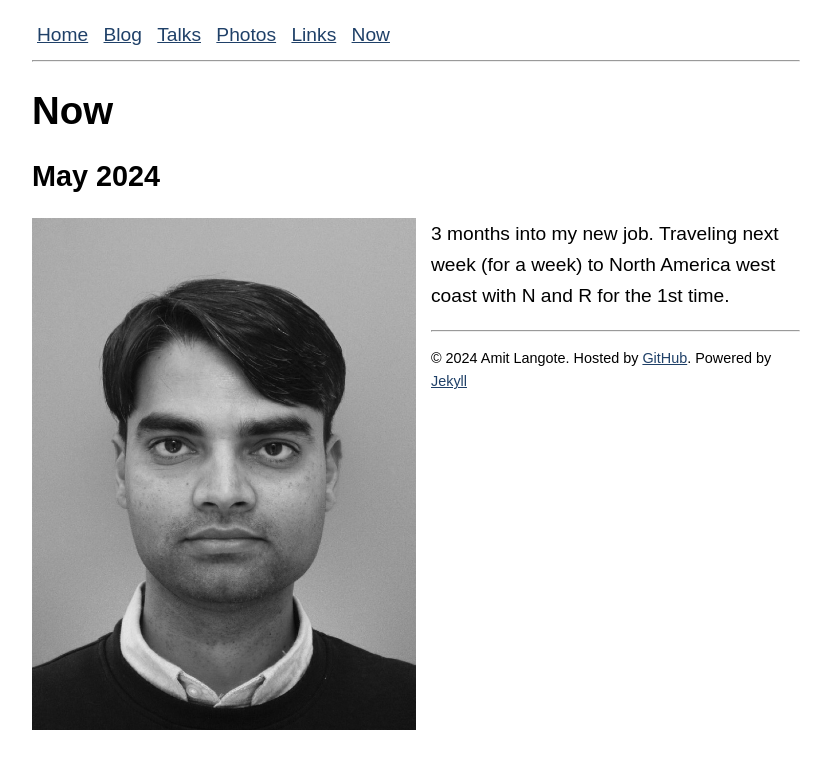
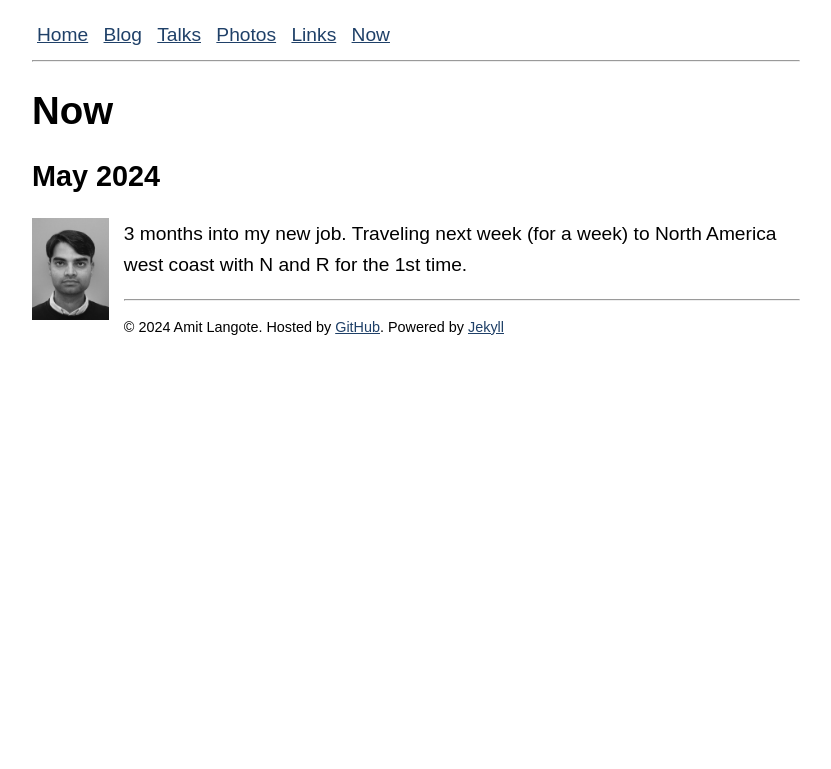
Before and after one commit to amitlan/website, a Jekyll site: the page built from now/index.md, in a window 1280 px wide. Shown: the top 769 px of the page, without its empty margins (224-1055 px from the left). Built offline with Jekyll 4.4.1, drawn with Linux system fonts in a browser that asks for light colours.

Commit message:
Update global.css
img size

```diff
--- a/styles/global.css
+++ b/styles/global.css
@@ -28,8 +28,8 @@ body{
 }
 
 img {
-    max-width: 50%;
-    max-height: 50%;
+    max-width: 10%;
+    max-height: 10%;
 	align: left;
 }
 
```
